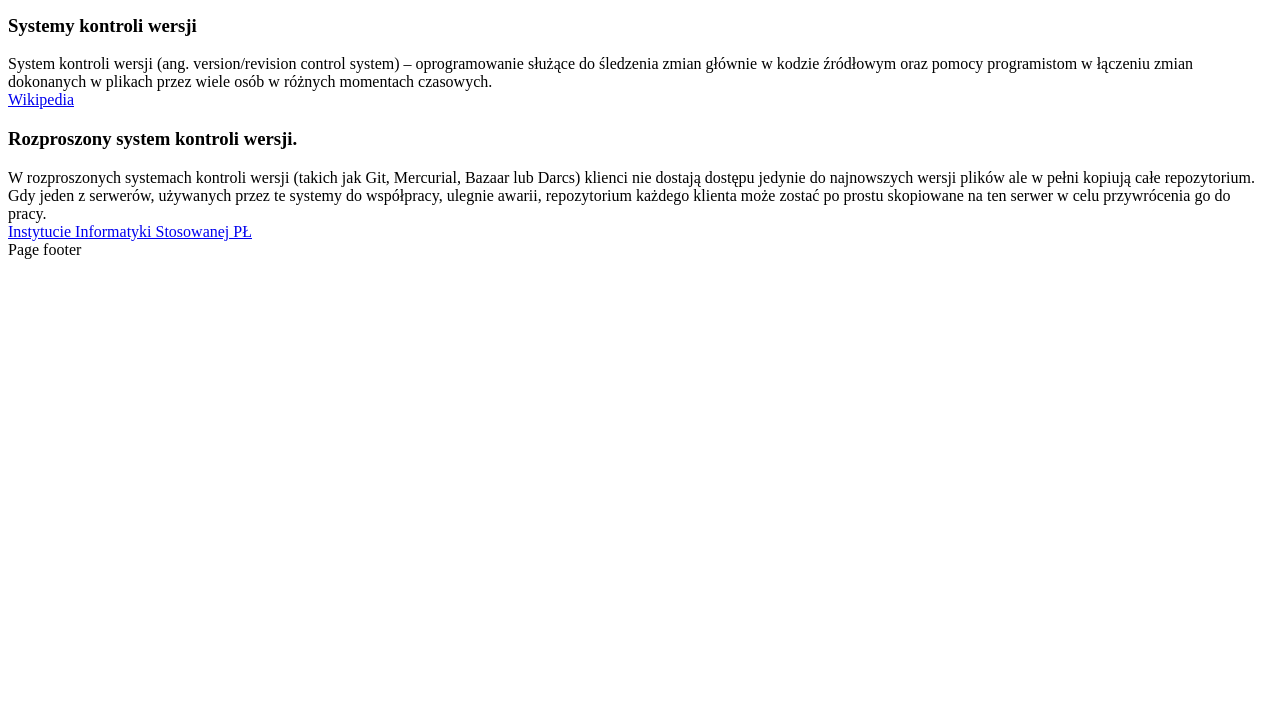
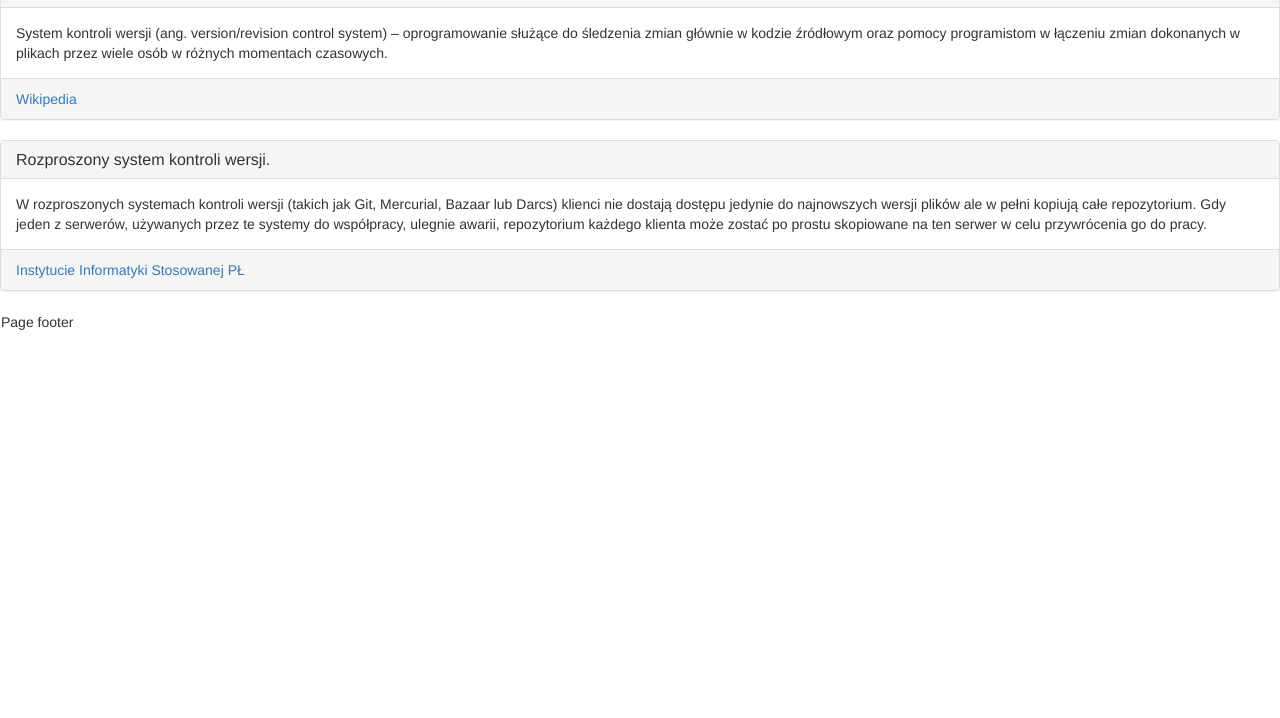
Before and after one commit to Badosz/iislabpio_194380, a plain HTML site: page index.html in a window 1280 px wide. Shown: the part 82-800 px from the top of the page. Drawn offline with nearby package versions, Linux system fonts and the light colour scheme.

Commit message:
master druga zmiana zmiana

```diff
--- a/index.html
+++ b/index.html
@@ -1,6 +1,8 @@
 <!DOCTYPE html>
 <html>
 <head>
+<meta http-equiv="Content-Type" content="text/html; charset=utf-8">
+ <link href="http://netdna.bootstrapcdn.com/bootstrap/3.0.2/css/bootstrap.min.css" rel="stylesheet">
 </head>
 <body>
  <div class="navbar-header">
```
